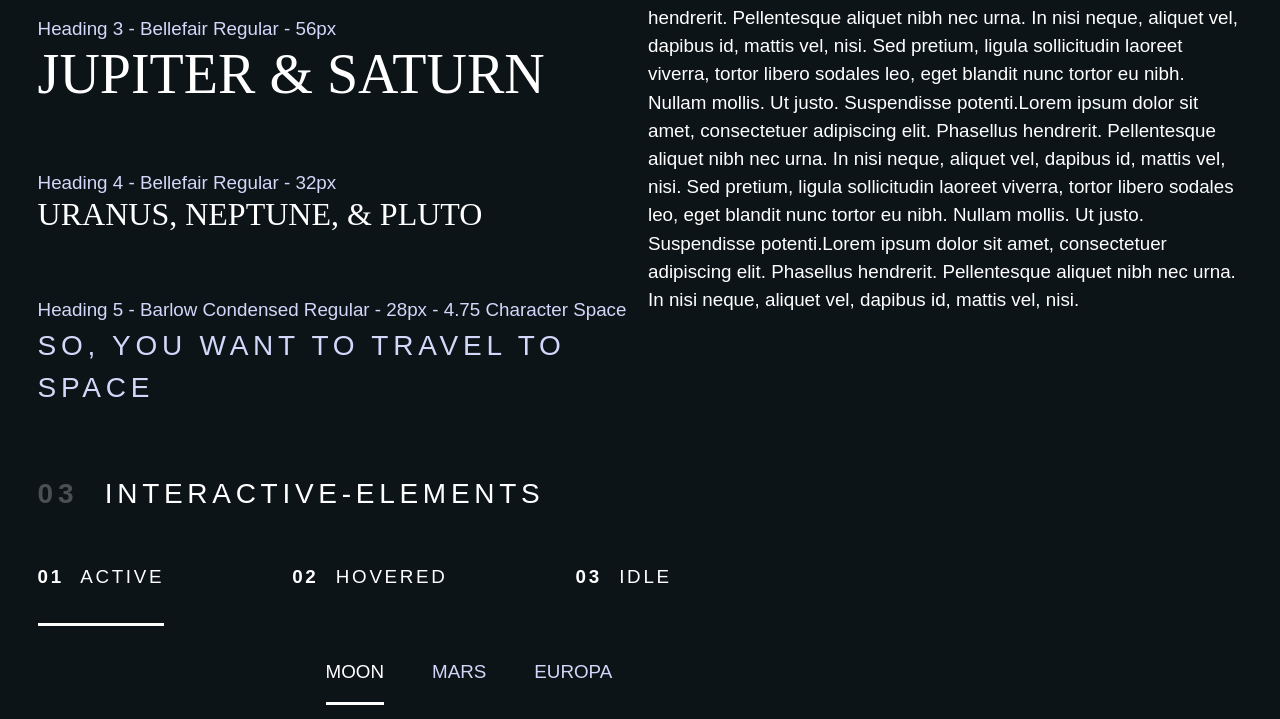
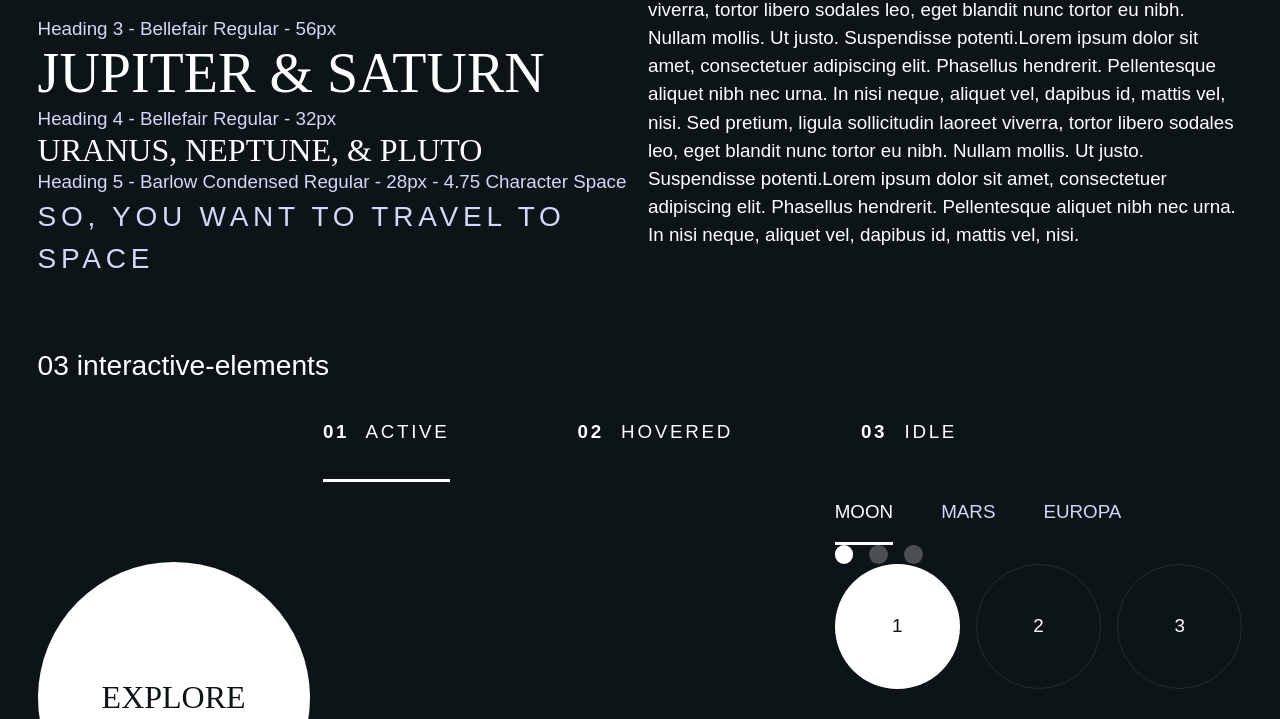
Before and after one commit to leonelmeque/css-design-system, a website: page design-system.html in a window 1280 px wide. Shown: the part 831-1550 px from the top of the page. Drawn offline with Linux system fonts and the light colour scheme; files whose address does not match are found by name.

Commit message:
feat: add last design system component

```diff
--- a/css/components.css
+++ b/css/components.css
@@ -63,7 +63,7 @@
 }
 
 .underline-indicators > .active,
-.underline-indicators > [aria-selected=true] {
+.underline-indicators > [aria-selected="true"] {
     color: hsl(var(--clr-white) / 1);
     border-bottom: 0.2rem solid hsl(var(--clr-white) / 1);
 }
@@ -77,16 +77,39 @@
     border: 0;
     border-radius: 50%;
     aspect-ratio: 1 / 1;
-    padding: .5em;
-    background-color: hsl(var(--clr-white) / .25);
+    padding: 0.5em;
+    background-color: hsl(var(--clr-white) / 0.25);
     transition: background-color 200ms ease-in-out;
 }
 
 .dot-indicators > *:hover,
 .dot-indicators > *:focus {
-    background-color: hsl( var(--clr-white) / .5);
+    background-color: hsl(var(--clr-white) / 0.5);
 }
 
-.dot-indicators > [aria-selected="true"]{
+.dot-indicators > [aria-selected="true"] {
     background-color: hsl(var(--clr-white) / 1);
 }
+
+.numbered-indicators > * {
+    display: grid;
+    place-items: center;
+    cursor: pointer;
+    aspect-ratio: 1;
+    border-radius: 50%;
+    border: 1px solid hsl(var(--clr-white) / .1);
+    padding: 0 3em;
+    background-color: hsl(var(--clr-white) / 0);
+    color: hsl(var(--clr-white) / 1);
+    transition: color 500ms linear, border 300ms ease-in-out;
+}
+
+.numbered-indicators > *:hover,
+.numbered-indicators > *:focus {
+    border: 1px solid hsl(var(--clr-white) / 5);
+}
+
+.numbered-indicators > [aria-selected="true"] {
+    color: hsl(var(--clr-dark) / 1);
+    background-color: hsl(var(--clr-white) / 1);
+}
--- a/css/utility.css
+++ b/css/utility.css
@@ -2,8 +2,6 @@
 /* Utility classes*/
 /* -------------- */
 
-
-/* Layout */
 .flex {
     display: flex;
     gap: var(--gap, 1rem);
@@ -15,27 +13,17 @@
     align-items: center;
 }
 
-.flex--column {
+.flex--column{
     flex-direction: column;
 }
 
-.flex--row {
+.flex--row{
     flex-direction: row;
 }
 
 .grid {
     display: grid;
     gap: var(--gap, 1rem);
-}
-
-/* select every sibling before it */
-/* .flow > * + * {
-    margin-top: 1rem;
-    outline: 1px solid red;
-} */
-.flow > *:where(:not(:first-child)) {
-    margin-top: var(--flow-space, 1rem);
-    /* outline: 1px solid red; */
 }
 
 .container {
@@ -85,54 +73,24 @@
 
 /* typography */
 
-.ff-serif {
-    font-family: var(--ff-serif);
-}
-.ff-sans-cond {
-    font-family: var(--ff-sans-cond);
-}
-.ff-sans-normal {
-    font-family: var(--ff-sans-normal);
-}
+.ff-serif { font-family: var(--ff-serif); }
+.ff-sans-cond { font-family: var(--ff-sans-cond); }
+.ff-sans-normal { font-family: var(--ff-sans-normal); }
 
-.letter-spacing-1 {
-    letter-spacing: 4.75px;
-}
-.letter-spacing-2 {
-    letter-spacing: 2.7px;
-}
-.letter-spacing-3 {
-    letter-spacing: 2.35px;
-}
+.letter-spacing-1 { letter-spacing: 4.75px; }
+.letter-spacing-2 { letter-spacing: 2.7px; }
+.letter-spacing-3 { letter-spacing: 2.35px; }
 
-.uppercase {
-    text-transform: uppercase;
-}
+.uppercase { text-transform: uppercase; }
 
-.fs-900 {
-    font-size: var(--fs-900);
-}
-.fs-800 {
-    font-size: var(--fs-800);
-}
-.fs-700 {
-    font-size: var(--fs-700);
-}
-.fs-600 {
-    font-size: var(--fs-600);
-}
-.fs-500 {
-    font-size: var(--fs-500);
-}
-.fs-400 {
-    font-size: var(--fs-400);
-}
-.fs-300 {
-    font-size: var(--fs-300);
-}
-.fs-200 {
-    font-size: var(--fs-200);
-}
+.fs-900 { font-size: var(--fs-900); }
+.fs-800 { font-size: var(--fs-800); }
+.fs-700 { font-size: var(--fs-700); }
+.fs-600 { font-size: var(--fs-600); }
+.fs-500 { font-size: var(--fs-500); }
+.fs-400 { font-size: var(--fs-400); }
+.fs-300 { font-size: var(--fs-300); }
+.fs-200 { font-size: var(--fs-200); }
 
 .fs-900,
 .fs-800,
@@ -140,18 +98,3 @@
 .fs-600 {
     line-height: 1.1;
 }
-
-.numbered-title {
-    font-family: var(--ff-sans-cond);
-    font-size: var(--fs-500);
-    text-transform: uppercase;
-    letter-spacing: 4.72px;
-}
-
-.numbered-title span {
-    margin-right: 0.5em;
-    font-weight: 700;
-    color: hsl(var(--clr-white) / 0.25);
-}
-
-/* Spacing */
--- a/design-system.html
+++ b/design-system.html
@@ -40,7 +40,11 @@
         </section>
 
         <section id="typography" style="margin: 4rem 0">
+<<<<<<< HEAD
             <h2 class="numbered-title"><span>02</span> Typography</h2>
+=======
+            <h2><span>02</span> Typography</h2>
+>>>>>>> a8638f0e5fb4e5259e17d52670c93432ef57f41a
             <div class="flex">
                 <div style="flex-basis: 100%;">
                     <div class="flow" style="flex-basis: 100%; --flow-space: 4rem;">
@@ -108,7 +112,7 @@
                 <span>03</span> interactive-elements
             </h2>
             <!-- Navigation -->
-            <div>
+            <div class="flex flex--center">
                 <nav>
                     <ul class="primary-navigation underline-indicators flex">
                         <li class="active"><a class="uppercase text-white letter-spacing-2" href="#"><span>01</span>
@@ -123,7 +127,7 @@
                     <!-- explore buttons -->
                     <a href="#" class="large-button uppercase ff-serif fs-600 text-dark bg-white">Explore</a>
                 </div>
-                <div class="flow" style="margin-bottom:50vh; --flow-space:4rem;">
+                <div class="flow" style="margin-bottom:50vh; margin-left:auto; --flow-space:4rem;">
                     <!-- Tabs -->
                     <div class="tab-list flex underline-indicators">
                         <button aria-selected="true"
@@ -140,6 +144,13 @@
                         <button aria-selected="false"> <span class="sr-only">Mars</span></button>
                         <button aria-selected="false"> <span class="sr-only">Europa</span></button>
                     </div>
+
+                    <!-- Number Circles -->
+                    <div class="numbered-indicators flex">
+                        <button aria-selected="true"><span>1</span></button>
+                        <button aria-selected="false"><span>2</span></button>
+                        <button aria-selected="false"><span>3</span></button>
+                    </div>
                 </div>
             </div>
         </section>
```
Also changed, not shown: index.css (line endings or trailing spaces).
